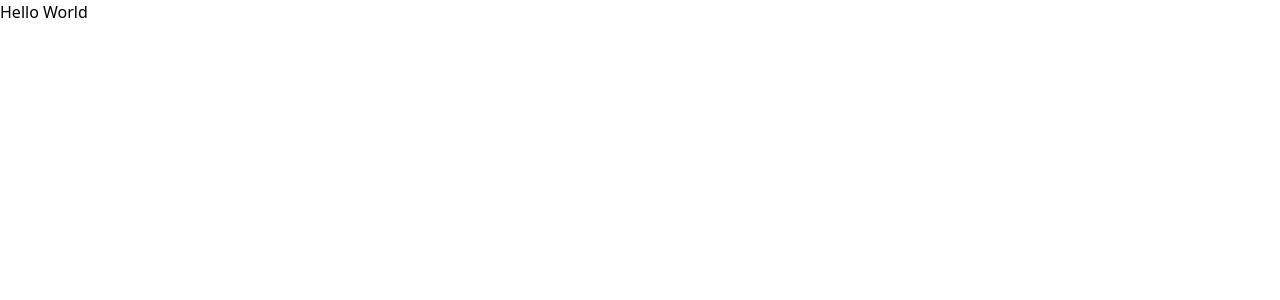
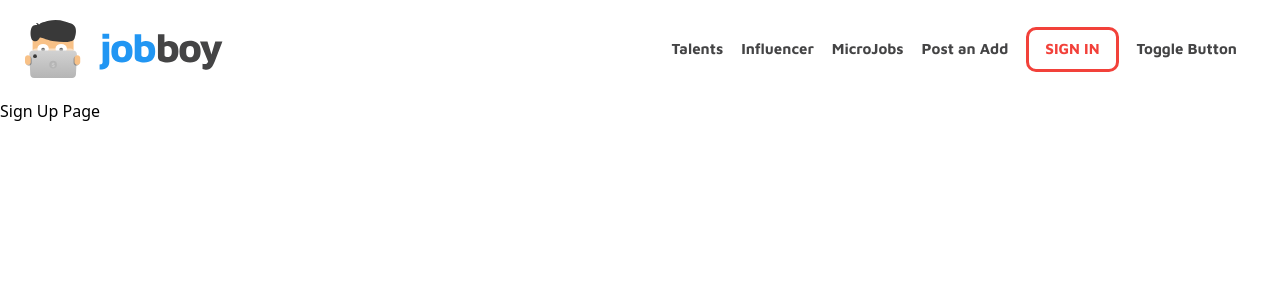
Before and after one commit to MahfujAhsan/bPlugins-microjob, a React (Create React App) app: page /sign-in in a window 1280 px wide. Shown: the top 300 px of the page. Built offline with nearby package versions, Linux system fonts and the light colour scheme.

Commit message:
project init

```diff
--- a/package.json
+++ b/package.json
@@ -6,6 +6,7 @@
     "@testing-library/jest-dom": "^5.16.5",
     "@testing-library/react": "^13.4.0",
     "@testing-library/user-event": "^13.5.0",
+    "firebase": "^9.15.0",
     "i": "^0.3.7",
     "npm": "^9.3.0",
     "react": "^18.2.0",
--- a/public/index.html
+++ b/public/index.html
@@ -10,20 +10,16 @@
       content="Web site created using create-react-app"
     />
     <link rel="apple-touch-icon" href="%PUBLIC_URL%/logo192.png" />
-    <!--
-      manifest.json provides metadata used when your web app is installed on a
-      user's mobile device or desktop. See https://developers.google.com/web/fundamentals/web-app-manifest/
-    -->
+
     <link rel="manifest" href="%PUBLIC_URL%/manifest.json" />
-    <!--
-      Notice the use of %PUBLIC_URL% in the tags above.
-      It will be replaced with the URL of the `public` folder during the build.
-      Only files inside the `public` folder can be referenced from the HTML.
+    <link rel="preconnect" href="https://fonts.googleapis.com" />
+    <!-- Google Fonts -->
+    <link rel="preconnect" href="https://fonts.gstatic.com" crossorigin />
+    <link
+      href="https://fonts.googleapis.com/css2?family=Maven+Pro:wght@400;500;600;700;800;900&display=swap"
+      rel="stylesheet"
+    />
 
-      Unlike "/favicon.ico" or "favicon.ico", "%PUBLIC_URL%/favicon.ico" will
-      work correctly both with client-side routing and a non-root public URL.
-      Learn how to configure a non-root public URL by running `npm run build`.
-    -->
     <title>React App</title>
   </head>
   <body>
--- a/src/App.js
+++ b/src/App.js
@@ -1,9 +1,16 @@
+
+import { Route, Routes } from "react-router-dom";
+import NavBar from "./components/NavBar/NavBar";
+import SignUp from "./components/SignUp/SignUp";
 
 
 function App() {
   return (
     <div>
-      <h2>Hello World</h2>
+      <NavBar />
+      <Routes>
+        <Route path="/sign-in" element={<SignUp />} />
+      </Routes>
     </div>
   );
 }
--- /dev/null
+++ b/src/components/NavBar/NavBar.js
@@ -0,0 +1,31 @@
+import React from 'react';
+import { Link } from 'react-router-dom';
+import BrandLogo from "../../assets/WebMaterials/jobboy.svg"
+
+const NavBar = () => {
+    return (
+        <>
+            <nav className='flex justify-between items-center py-[12px] px-[25px]'>
+                <Link to="/">
+                    <img className='w-[200px]' src={BrandLogo} alt="" />
+                </Link>
+                <ul>
+                    <li className='text-[15px] font-Malven-Pro font-bold py-[15px] text-[#444445]'>
+                        <Link to="/talents">Talents</Link>
+                        <Link className='mx-[18px]' to="/influencer">Influencer</Link>
+                        <Link to="/micro-job">MicroJobs</Link>
+                        <Link className='mx-[18px]' to="/micro-job">Post an Add</Link>
+                        <button className='border-[3px] border-[#f2413a] py-[0.5rem] px-[1rem] rounded-[10px] hover:border-[#2196f3] text-[#f2413a] hover:text-[#2196f3]'>
+                            <Link className='' to="/sign-in">SIGN IN</Link>
+                        </button>
+                        <button className='mx-[18px]'>
+                            <p className=''>Toggle Button</p>
+                        </button>
+                    </li>
+                </ul>
+            </nav>
+        </>
+    );
+};
+
+export default NavBar;
--- a/src/components/NavBar/NavBar.jsx
+++ b/src/components/SignUp/SignUp.js
@@ -1,11 +1,11 @@
 import React from 'react';
 
-const NavBar = () => {
+const SignUp = () => {
     return (
         <div>
-
+            <h2>Sign Up Page</h2>
         </div>
     );
 };
 
-export default NavBar;
+export default SignUp;
--- /dev/null
+++ b/src/components/firebase.config.js
@@ -0,0 +1,17 @@
+import { initializeApp } from "firebase/app";
+import { getAuth } from "firebase/auth";
+
+const firebaseConfig = {
+    apiKey: process.env.REACT_APP_API_KEY,
+    authDomain: process.env.REACT_APP_AUTH_DOMAIN,
+    projectId: process.env.REACT_APP_PROJECT_ID,
+    storageBucket: process.env.REACT_APP_STORAGE_BUCKET,
+    messagingSenderId: process.env.REACT_APP_MESSAGING_SENDER_ID,
+    appId: process.env.REACT_APP_APP_ID,
+};
+
+const app = initializeApp(firebaseConfig);
+
+const auth = getAuth(app);
+
+export default auth;
--- a/tailwind.config.js
+++ b/tailwind.config.js
@@ -3,6 +3,9 @@ module.exports = {
   content: ["./src/**/*.{html,js}"],
   theme: {
     extend: {},
+    fontFamily: {
+      'Malven-Pro': ['Maven Pro', 'sans-serif'],
+    }
   },
   plugins: [],
 }
```
Also changed, not shown: src/App.css (deleted, +0 -38 lines), 2 other files (tests, documents, lock files or other folders).
